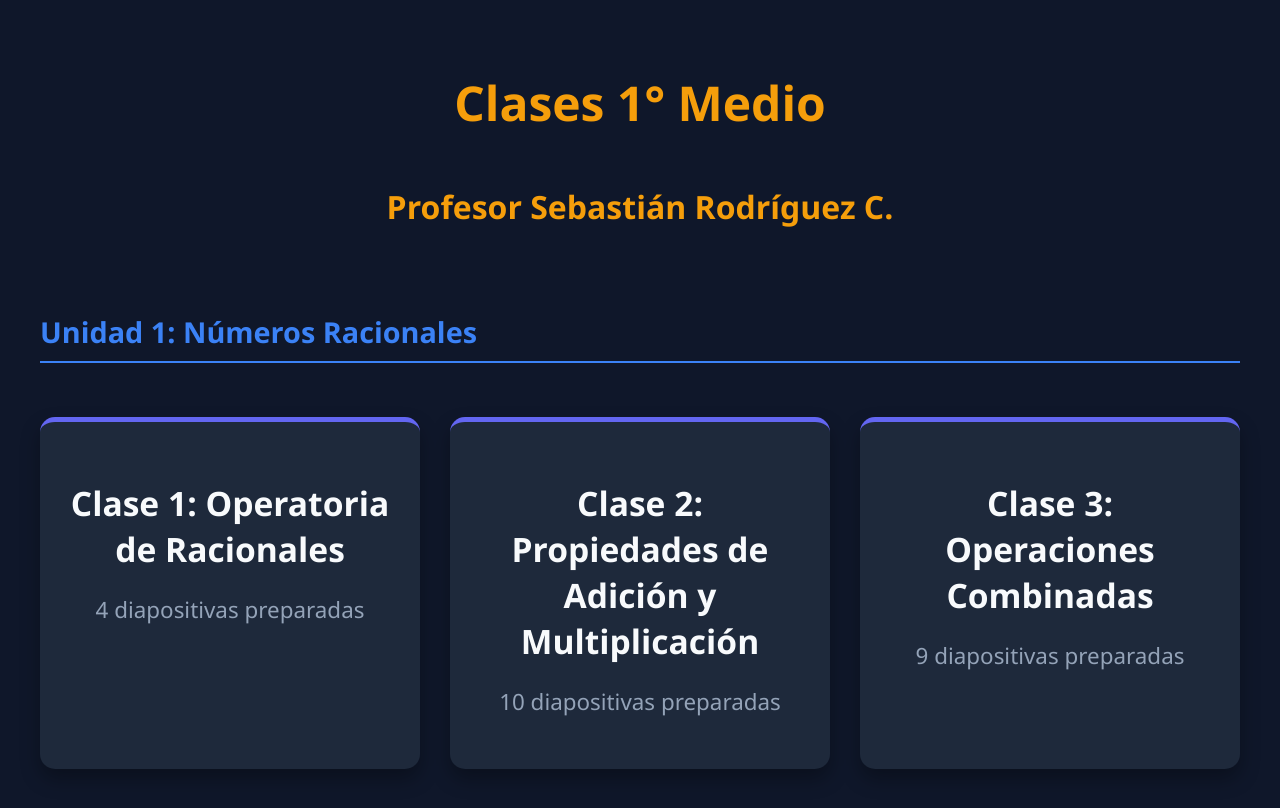
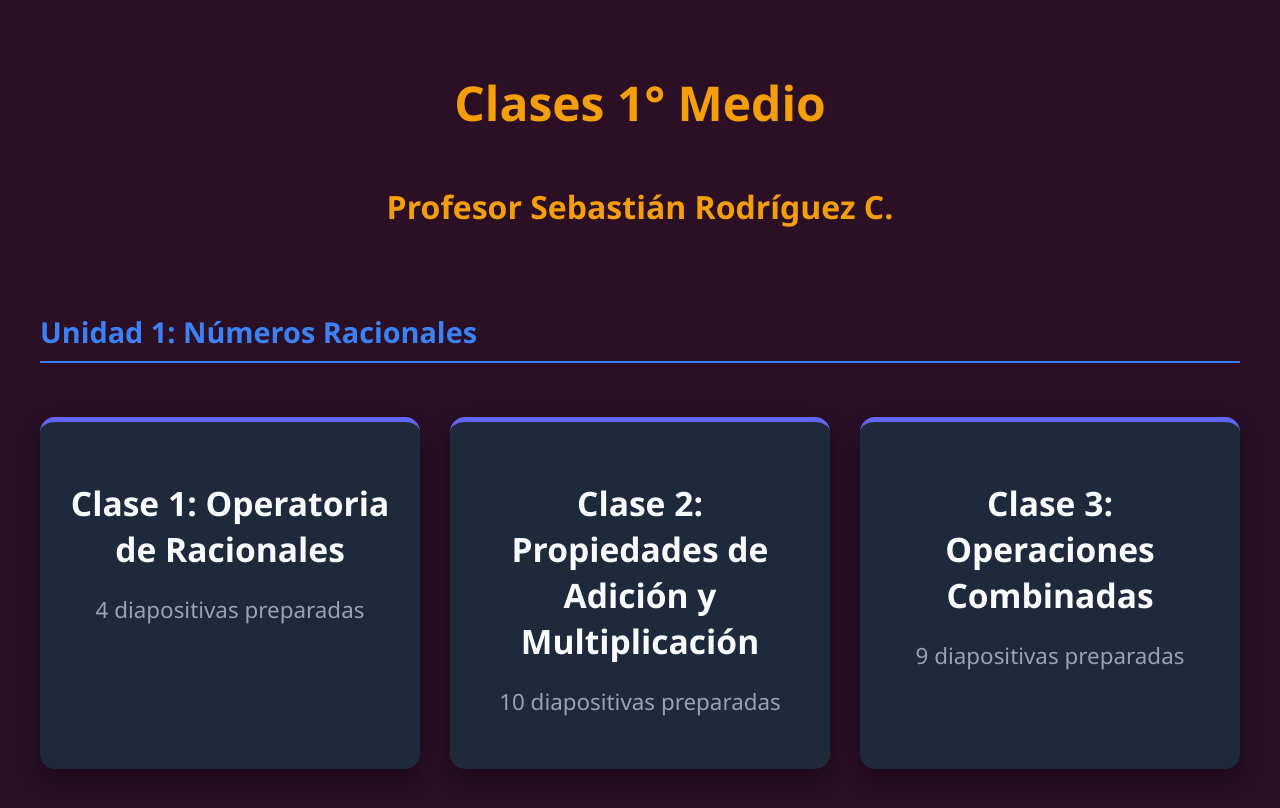
Before and after one commit to srodriguezc-gif/clasesprimeromedio, a plain HTML site: page index.html in a window 1280 px wide. Drawn offline with nearby package versions, Linux system fonts and the light colour scheme.

Commit message:
Update style.css

```diff
--- a/css/style.css
+++ b/css/style.css
@@ -1,7 +1,7 @@
 :root {
     --primary: #6366f1;
     --accent: #f59e0b;
-    --bg-dark: #0f172a;
+    --bg-dark: #2a0f25;
     --card-bg: #1e293b;
     --text-light: #f8fafc;
 }
```
